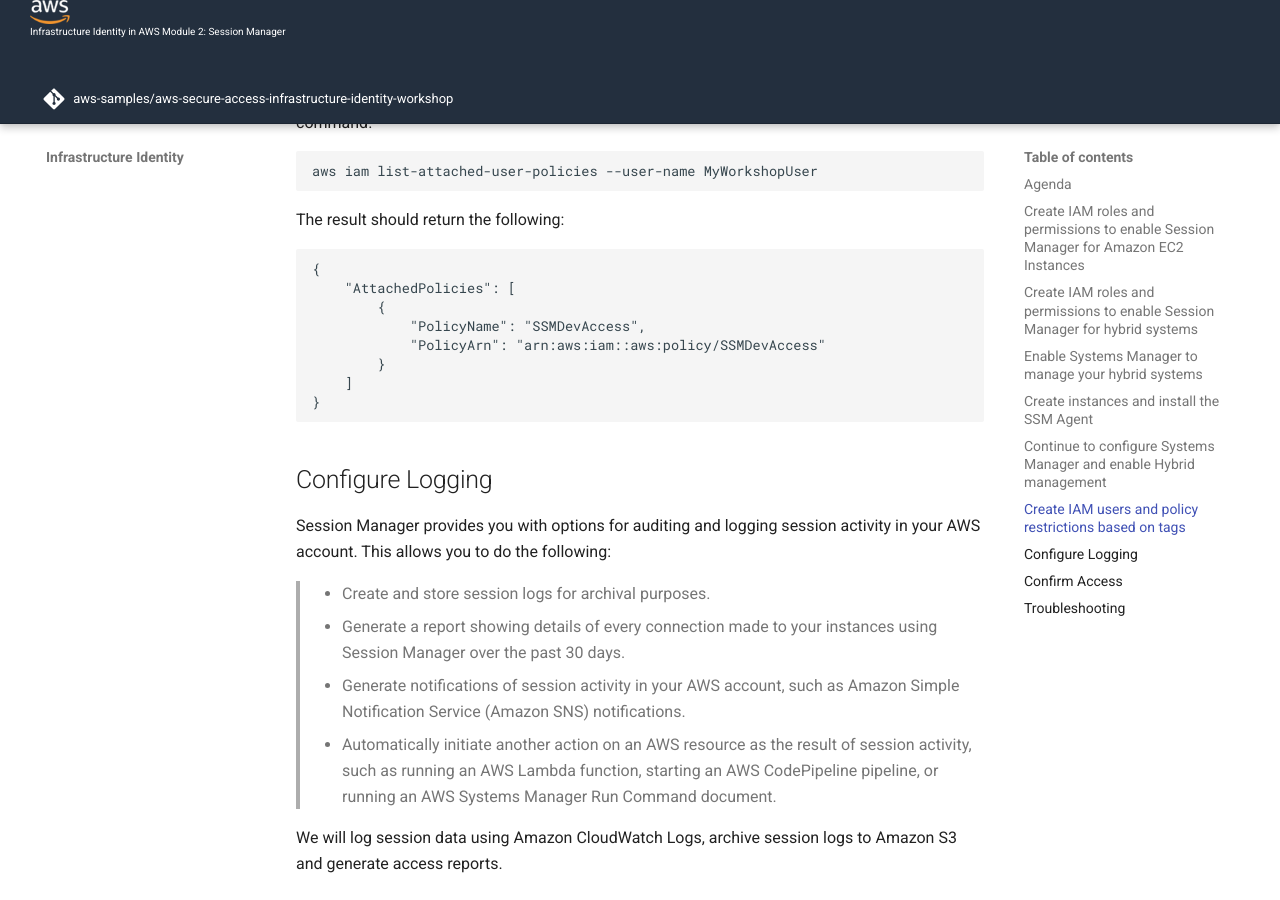
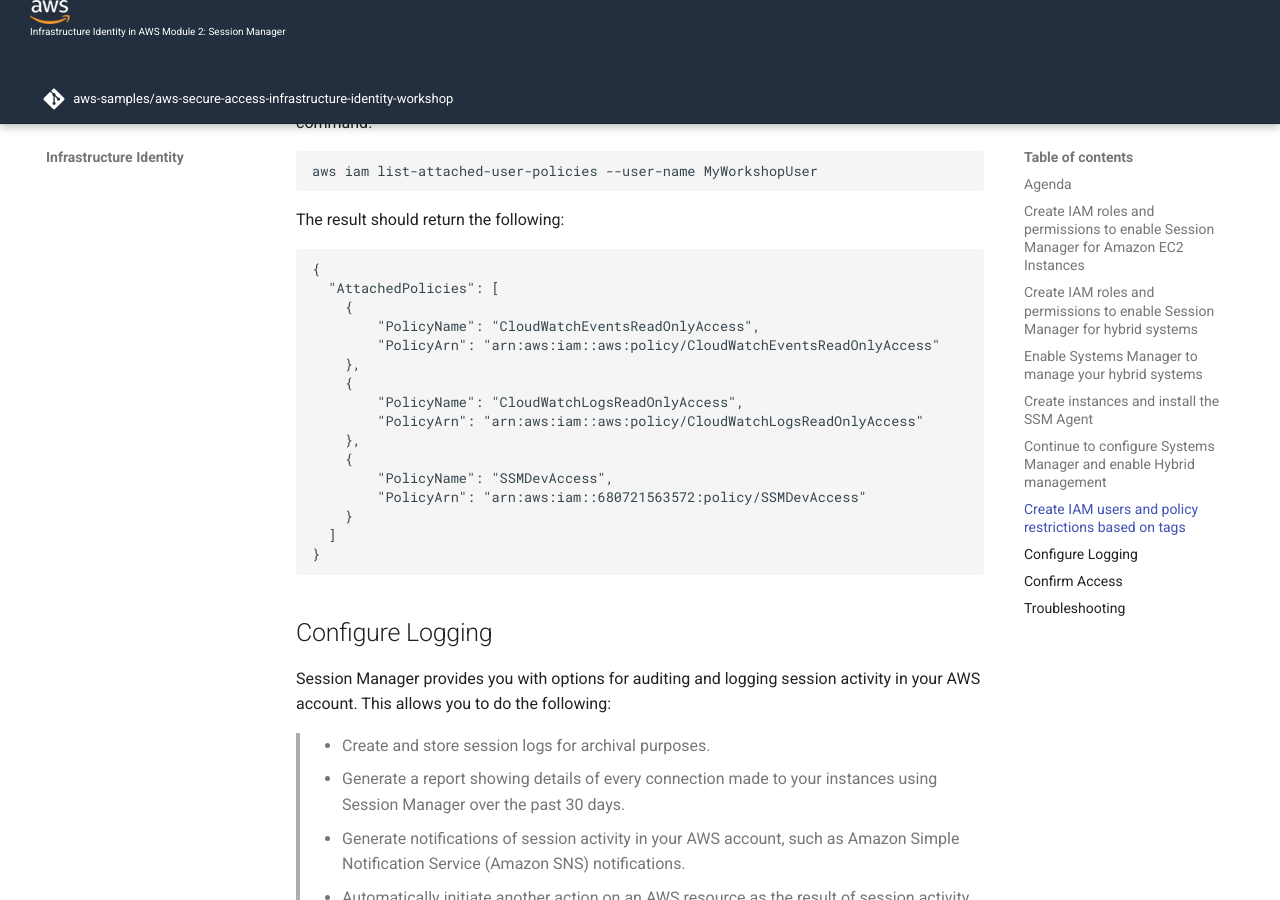
Before and after one commit to devonartis/aws-secure-access-infrastructure-identity-workshop, an MkDocs documentation site: the page built from docs/02-using-AWS-Systems-Manager-Session-Manager.md, in a window 1280 px wide and 900 px high, scrolled down 7281 px. Built offline with MkDocs 1.6.1 and Material for MkDocs 9.7.7, drawn with Linux system fonts in a browser that asks for light colours; comment, search, counter and statistics services are not loaded; some of the changed text lies outside the part shown.

Commit message:
fixing space issues

````diff
--- a/docs/02-using-AWS-Systems-Manager-Session-Manager.md
+++ b/docs/02-using-AWS-Systems-Manager-Session-Manager.md
@@ -279,12 +279,20 @@
 The result should return the following:
 ```
 {
-    "AttachedPolicies": [
-        {
-            "PolicyName": "SSMDevAccess",
-            "PolicyArn": "arn:aws:iam::aws:policy/SSMDevAccess"
-        }
-    ]
+  "AttachedPolicies": [
+    {
+        "PolicyName": "CloudWatchEventsReadOnlyAccess",
+        "PolicyArn": "arn:aws:iam::aws:policy/CloudWatchEventsReadOnlyAccess"
+    },
+    {
+        "PolicyName": "CloudWatchLogsReadOnlyAccess",
+        "PolicyArn": "arn:aws:iam::aws:policy/CloudWatchLogsReadOnlyAccess"
+    },
+    {
+        "PolicyName": "SSMDevAccess",
+        "PolicyArn": "arn:aws:iam::680721563572:policy/SSMDevAccess"
+    }
+  ]
 }
 
 
````
Also changed, not shown: other parts of docs/02-using-AWS-Systems-Manager-Session-Manager.md (+2 -2 lines).
